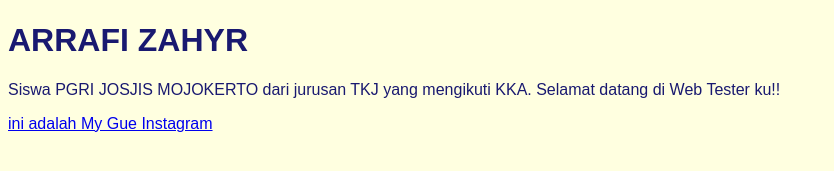
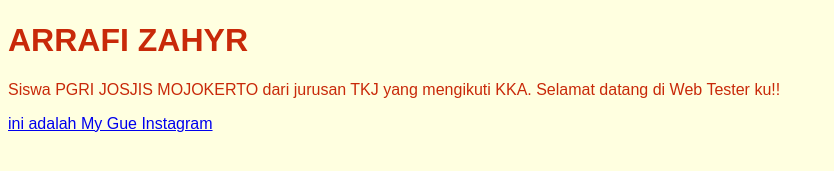
Before and after one commit to Zahyr-kun/learninghtmlcssjavascript, a plain HTML site: page index.html in a window 1280 px wide. Shown: the part 311-482 px from the top of the page, without its empty margins (0-834 px from the left). Drawn offline with Linux system fonts and the light colour scheme.

Commit message:
Update style.css

```diff
--- a/style.css
+++ b/style.css
@@ -1,5 +1,5 @@
 body {
   background-color: #ffffe0;
   font-family: Arial, sans-serif;
-  color: #191970;
+  color: #C82909;
 }
```
